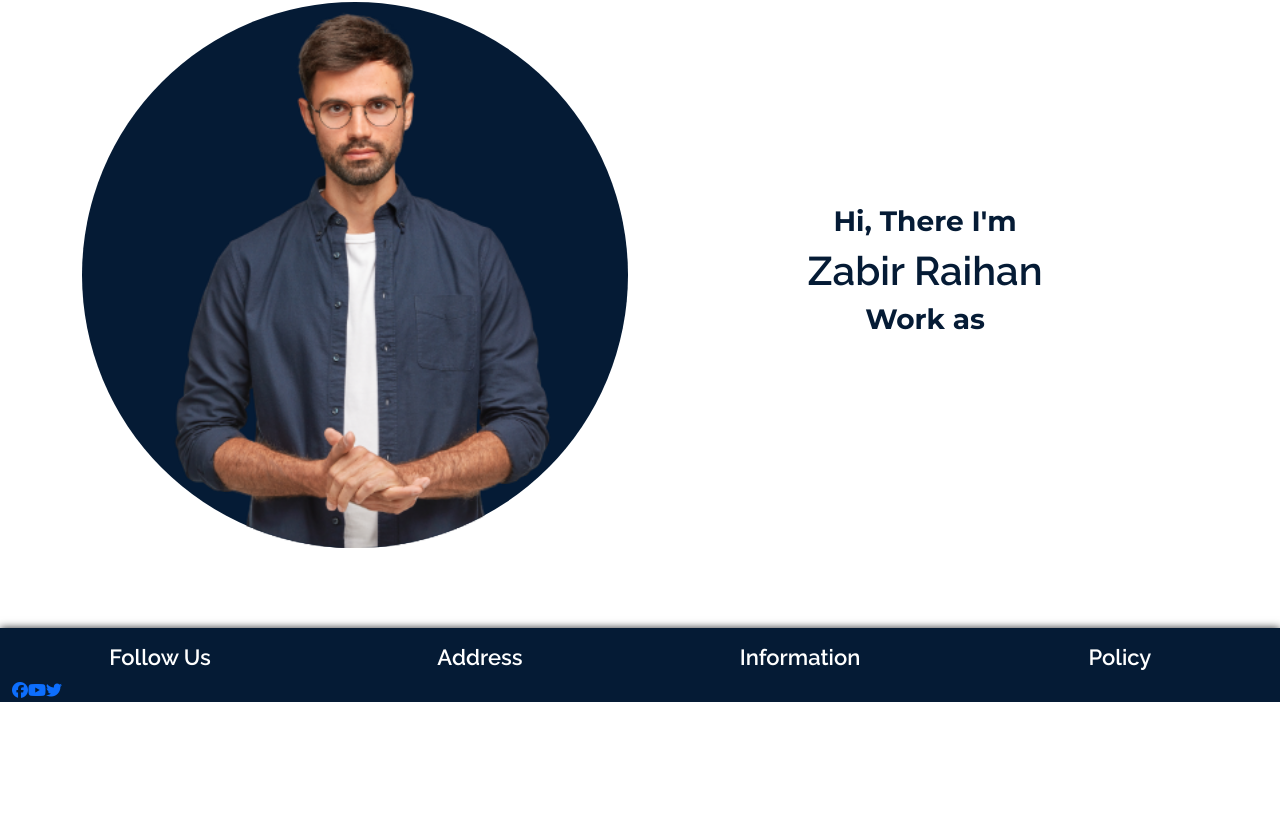
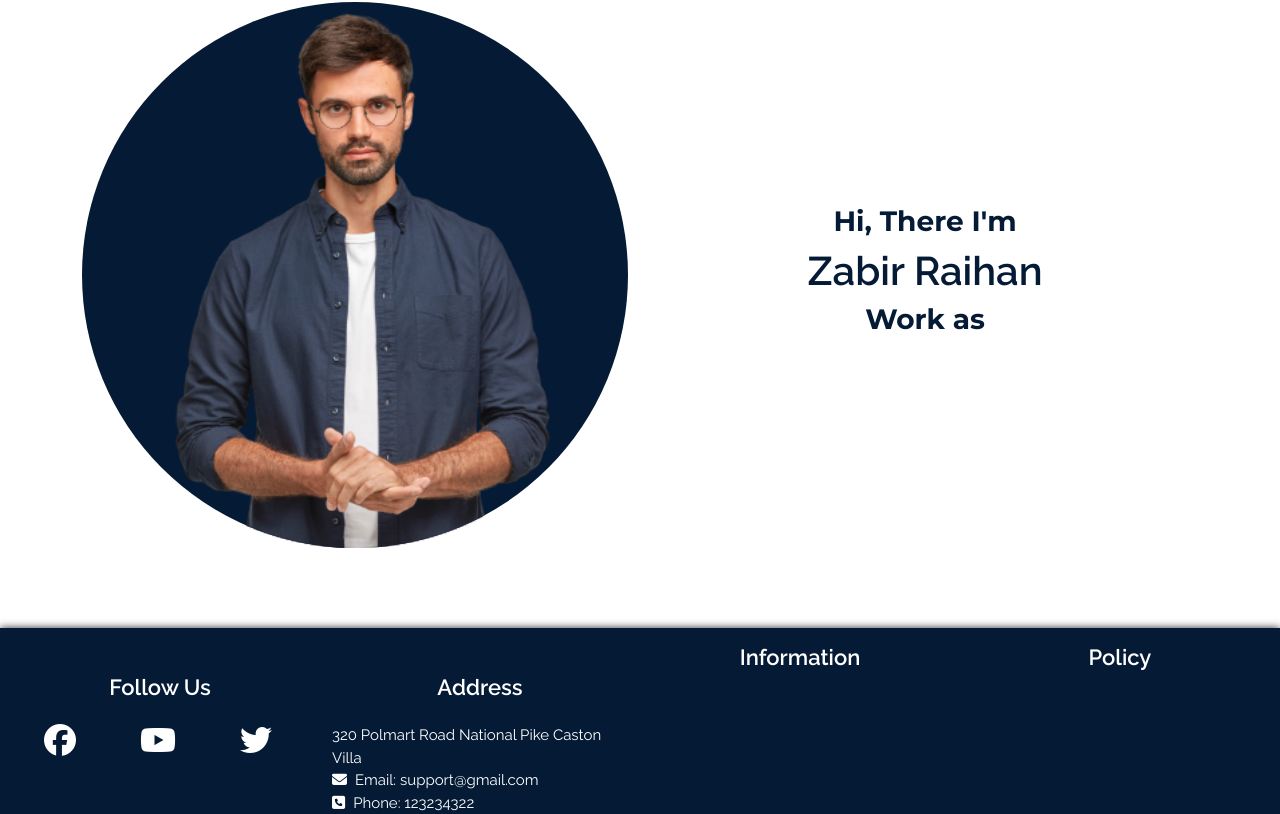
Before and after one commit to zabiremu/EasyLearning-Client-Side, a React (Create React App) app: page / in a window 1280 px wide. Shown: the part 4615-5429 px from the top of the page. Before the commit the page ends 5317 px from the top, so only its background shows below. Built offline with nearby package versions, Linux system fonts and the light colour scheme; a web font is replaced by a local one.

Commit message:
Footer Section Part-02

```diff
--- a/src/assets/css/style.css
+++ b/src/assets/css/style.css
@@ -318,6 +318,29 @@ body{
   font-weight: 600;
   text-align: center;
 }
+i.social{
+  font-size: 32px;
+  color: #fff;
+  padding: 16px 32px;
+  transition: all linear 0.4s;
+}
+i.social:hover{
+  transform: translateY(-2px);
+}
+.Social_Icon{
+  padding-top: 30px;
+}
+p.Footer_description{
+  color: #fff;
+  margin: 0;
+  padding: 0;
+  font-family: var(--raleway);
+  font-size: 15px;
+  font-weight: 400;
+}
+.footer_content{
+  padding-top: 16px;
+}
 @media (max-width: 767.98px){
   .about_content{
     margin: 30px 0;
--- a/src/components/Footer/Footer.jsx
+++ b/src/components/Footer/Footer.jsx
@@ -8,12 +8,31 @@ export default class Footer extends Component {
         <Container fluid className="footer_section">
           <Row>
             <Col lg={3} md={6} sm={12}>
-                <h4 className="footer_Name">Follow Us</h4>
-                <a href=""><i class="fa-brands fa-facebook"></i></a>
-                <a href=""><i class="fa-brands fa-youtube"></i></a>
-                <a href=""><i class="fa-brands fa-twitter"></i></a>
+               <div className="Social_Icon">
+                 <h4 className="footer_Name">Follow Us</h4>
+                 <a href=""><i class="fa-brands fa-facebook social"></i></a>
+                 <a href=""><i class="fa-brands fa-youtube social"></i></a>
+                 <a href=""><i class="fa-brands fa-twitter social"></i></a>
+               </div>
             </Col>
-            <Col lg={3} md={6} sm={12}><h4 className="footer_Name">Address</h4></Col>
+            <Col lg={3} md={6} sm={12}>
+                <div className="Social_Icon">
+                    <h4 className="footer_Name">Address</h4>
+                   <div className="footer_content">
+                     <p className="Footer_description">
+                         320 Polmart Road National Pike Caston Villa
+                     </p>
+                     <p className="Footer_description">
+                        <span><i class="fa-solid fa-envelope" style={{ paddingRight: '8px'}}></i></span>
+                         Email: support@gmail.com
+                     </p>
+                     <p className="Footer_description">
+                     <span><i class="fa-solid fa-square-phone" style={{ paddingRight: '8px'}}></i></span>
+                         Phone: 123234322
+                     </p>
+                   </div>
+                </div>
+            </Col>
             <Col lg={3} md={6} sm={12}><h4 className="footer_Name">Information</h4></Col>
             <Col lg={3} md={6} sm={12}><h4 className="footer_Name">Policy</h4></Col>
           </Row>
```
